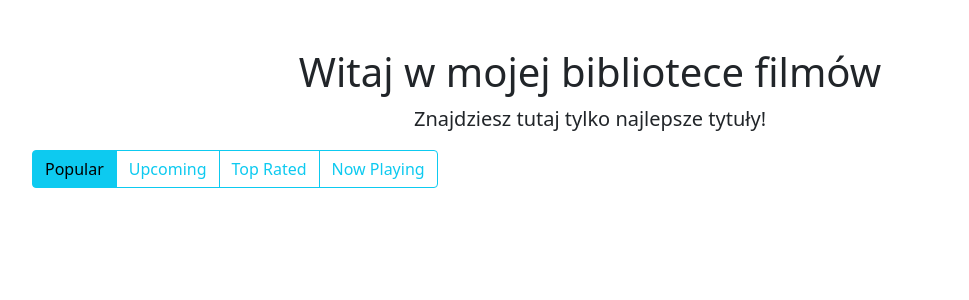
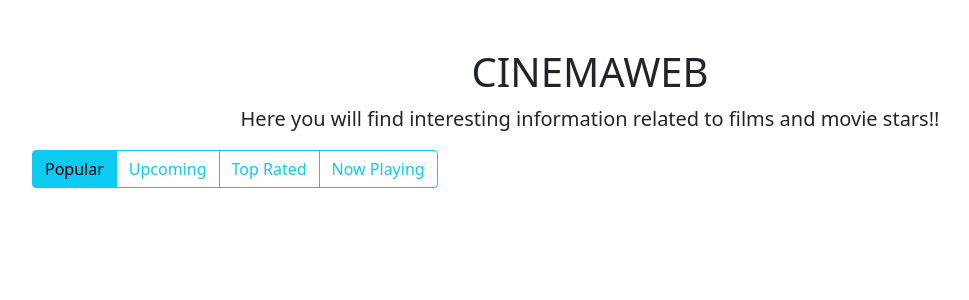
Before and after one commit to jagodajl/Cinemaweb, a Flask app: page / in a window 1280 px wide. Shown: the part 56-356 px from the top of the page, without its empty margins (50-1019 px from the left). Run offline with Flask 2, Linux system fonts and the light colour scheme; data that the repository does not hold is empty; some libraries are stand-ins or nearby versions.

Commit message:
refactoring HTML

```diff
--- a/templates/homepage.html
+++ b/templates/homepage.html
@@ -4,8 +4,8 @@
 
 <div class="row">
     <div class="col-lg-12 text-center">
-        <h1 class="mt-5">Witaj w mojej bibliotece filmów</h1>
-        <p class="lead">Znajdziesz tutaj tylko najlepsze tytuły!</p>
+        <h1 class="mt-5">CINEMAWEB</h1>
+        <p class="lead">Here you will find interesting information related to films and movie stars!!</p>
     </div>
     <div class="col-lg-12 mb-4">
         <div class="btn-group" role="group">
```
